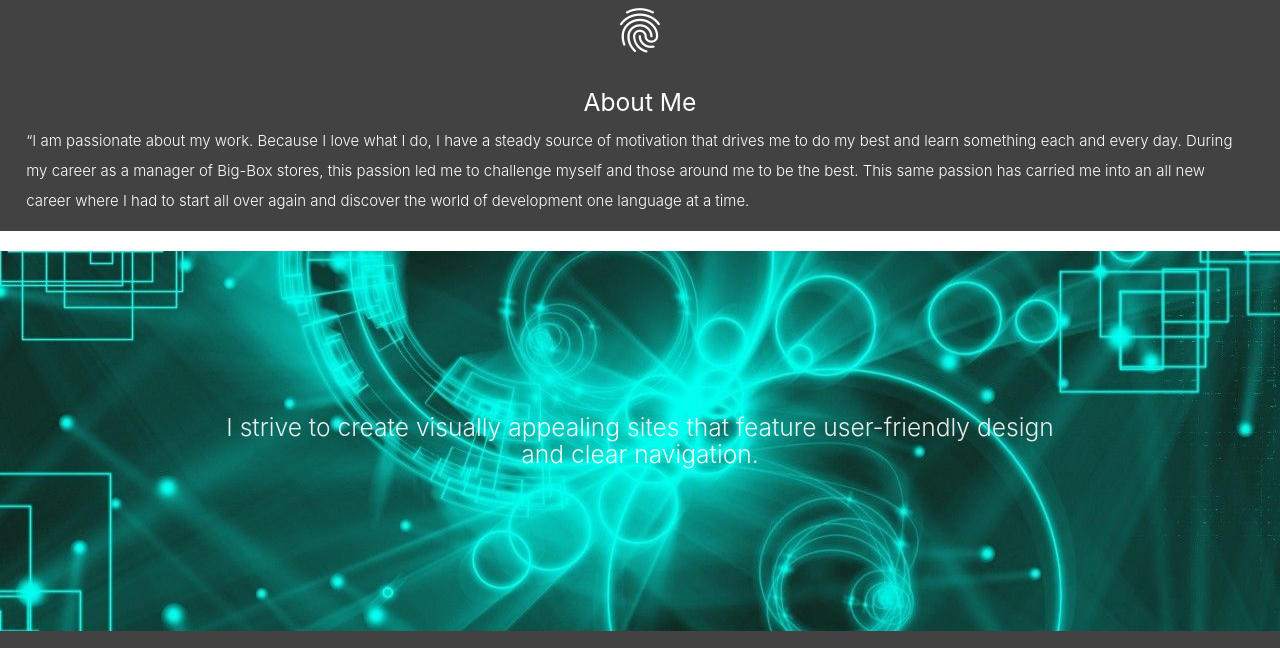
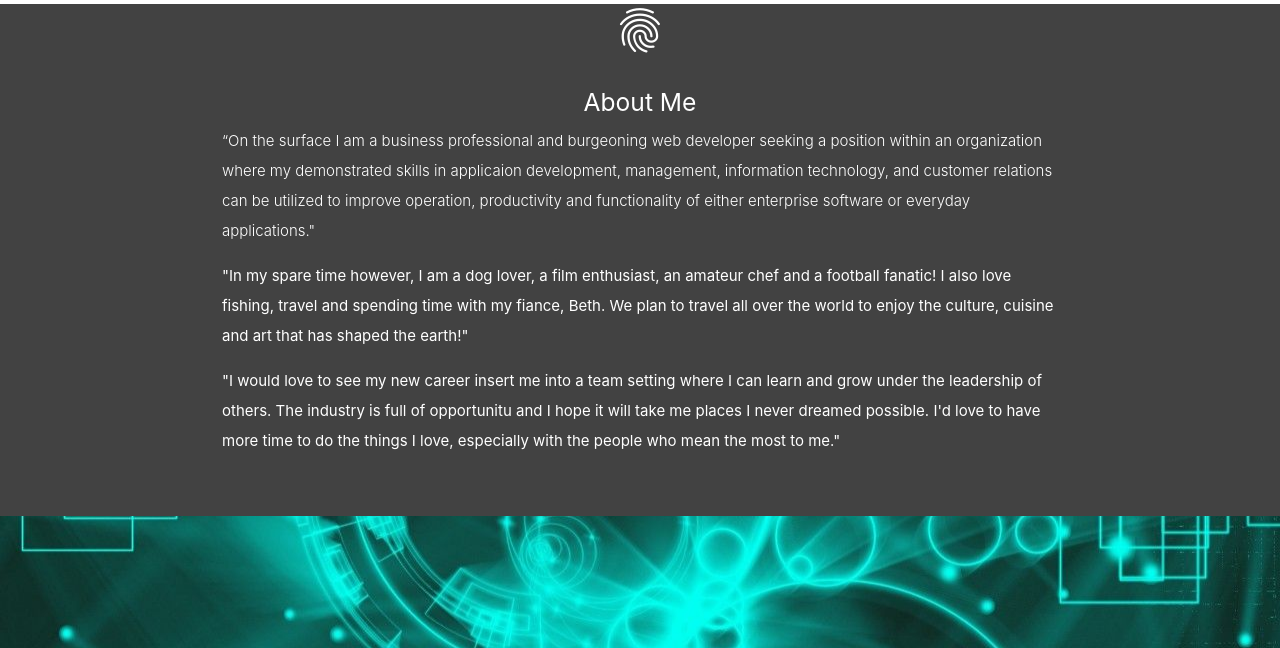
Before and after one commit to jaswhitehead/Portfolio, a website: page about.html in a window 1280 px wide. Shown: the part 96-744 px from the top of the page. Drawn offline with nearby package versions, Linux system fonts and the light colour scheme; a web font is replaced by a local one.

Commit message:
More content updates

```diff
--- a/about.html
+++ b/about.html
@@ -78,19 +78,23 @@
 </header>
 
   <div class="border-container">
-    <div class="row">
-      <div class="col s12 m4">
+    <div class="container">
         <div class="icon-block">
           <h2 class="center white-text"><i class="material-icons">fingerprint</i></h2>
           <h5 class="center">About Me</h5>
-          <p class="light">“I am passionate about my work. Because I love what I do, I have a steady source of
-            motivation that drives me to do my best and learn something each and every day. During my career
-            as a manager of Big-Box stores, this passion led me to challenge myself and those around me to be the best.
-            This same passion has carried me into an all new career where I had to start all over again and discover
-            the world of development one language at a time.
-          </p>
+          <p class="light">“On the surface I am a business professional and burgeoning web developer seeking a position
+            within an organization where my demonstrated skills in applicaion development, management, information technology, and
+            customer relations can be utilized to improve operation, productivity and functionality of either enterprise
+            software or everyday applications."</p>
+
+          <p>"In my spare time however, I am a dog lover, a film enthusiast, an amateur chef and a football fanatic!
+            I also love fishing, travel and spending time with my fiance, Beth. We plan to travel all over the
+            world to enjoy the culture, cuisine and art that has shaped the earth!"</p>
+
+          <p>"I would love to see my new career insert me into a team setting where I can learn and grow under the leadership of others.
+            The industry is full of opportunitu and I hope it will take me places I never dreamed possible. I'd love to have more
+            time to do the things I love, especially with the people who mean the most to me."</p><br><br>
         </div>
-      </div>
     </div>
   </div>
 
```
Also changed, not shown: index.html (+3 -4 lines), portfolio.html (+1 -0 lines), portfolio2.html (+1 -0 lines).
